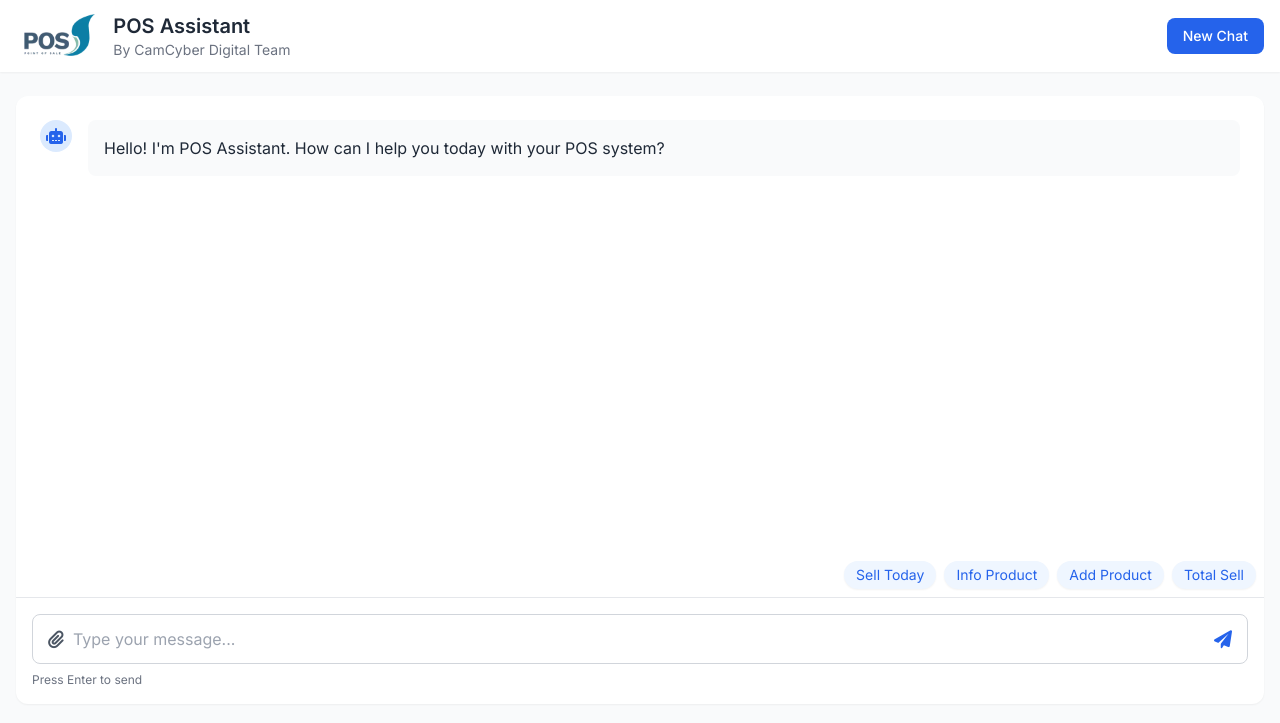
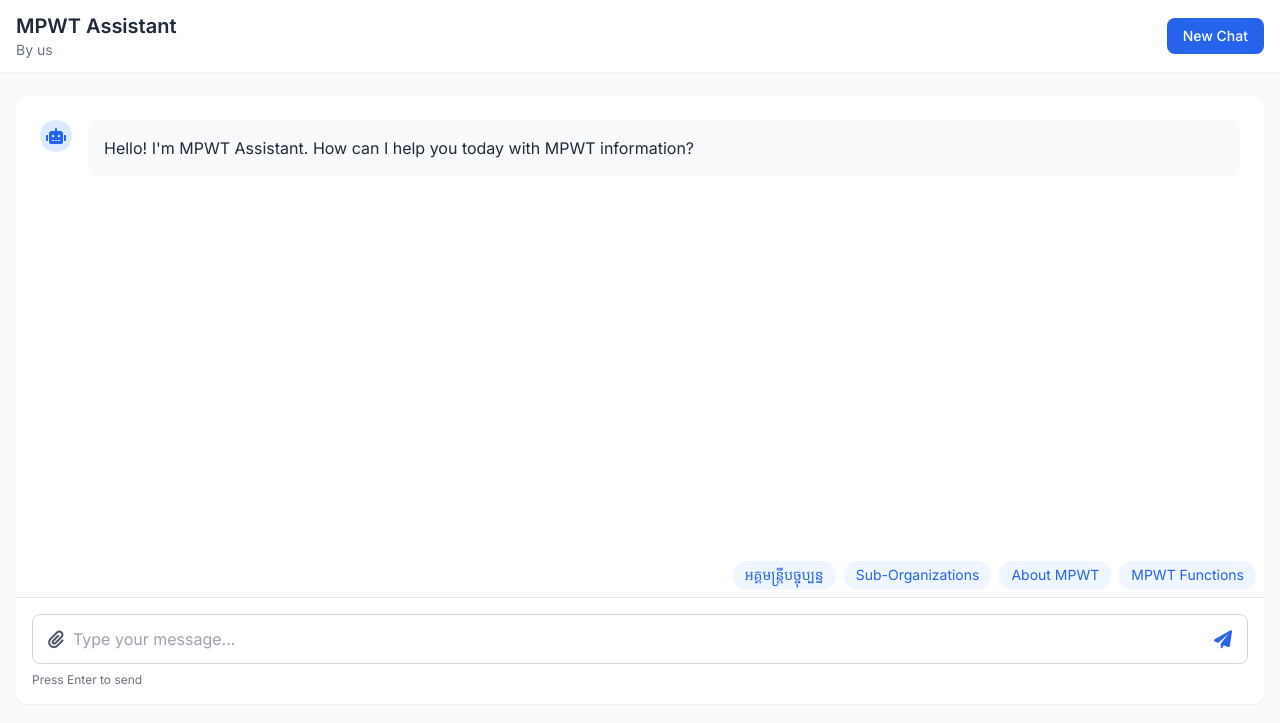
Before and after one commit to Panavath/chatbot, a FastAPI app: page / in a window 1280 px wide. Shown: the top 723 px of the page. Run offline with FastAPI, Linux system fonts and the light colour scheme; parts of the project's set-up code (start-up, migrations or seed data) failed here and were passed over; some libraries are stand-ins or nearby versions.

Commit message:
UI Changes

```diff
--- a/app/core/config.py
+++ b/app/core/config.py
@@ -9,7 +9,7 @@ class Settings(BaseSettings):
 
     API_V1_STR              : str   = "/api/v1"
 
-    API_NAME                : str   = "LLM-Agent"
+    API_NAME                : str   = "MPWT-Assistant"
     API_VERSION             : str   = "1.0"
     MODEL_NAME              : str   = config('MODEL_NAME')
 
--- a/app/templates/chat.html
+++ b/app/templates/chat.html
@@ -3,7 +3,7 @@
 <head>
     <meta charset="UTF-8">
     <meta name="viewport" content="width=device-width, initial-scale=1.0">
-    <title>POS Assistant</title>
+    <title>MPWT Assistant</title>
     <script src="https://cdn.tailwindcss.com"></script>
     <script type="module">
         import { marked } from "https://cdn.jsdelivr.net/npm/marked/lib/marked.esm.js";
@@ -47,10 +47,10 @@
         <header class="bg-white shadow-sm">
             <div class="max-w-7xl mx-auto px-4 py-3 flex items-center justify-between">
                 <div class="flex items-center space-x-3">
-                    <img src="{{ url_for('static', path='images/logo/camPOS_v2.png') }}" alt="CamCyber Logo" class="h-12 w-auto">
+                    <!-- <img src="{{ url_for('static', path='images/logo/camPOS_v2.png') }}" alt="CamCyber Logo" class="h-12 w-auto"> -->
                     <div>
-                        <h1 class="text-xl font-semibold text-gray-800">POS Assistant</h1>
-                        <p class="text-sm text-gray-500">By CamCyber Digital Team</p>
+                        <h1 class="text-xl font-semibold text-gray-800">MPWT Assistant</h1>
+                        <p class="text-sm text-gray-500">By us</p>
                     </div>
                 </div>
                 <div class="flex items-center space-x-4">
@@ -72,7 +72,7 @@
                         </div>
                         <div class="flex-1">
                             <div class="bg-gray-50 rounded-lg p-4">
-                                <p class="text-gray-800">Hello! I'm POS Assistant. How can I help you today with your POS system?</p>
+                                <p class="text-gray-800">Hello! I'm MPWT Assistant. How can I help you today with MPWT information?</p>
                             </div>
                         </div>
                     </div>
@@ -80,17 +80,17 @@
 
                 <!-- Quick Chat Buttons -->
                 <div class="flex justify-end space-x-2 p-2">
-                    <button class="quick-chat-btn bg-blue-50 hover:bg-blue-100 text-blue-600 text-sm px-3 py-1 rounded-full shadow-sm" data-message="Total Sell Today">
-                        Sell Today
+                    <button class="quick-chat-btn bg-blue-50 hover:bg-blue-100 text-blue-600 text-sm px-3 py-1 rounded-full shadow-sm" data-message="មន្ត្រីក្រសួងសាធារណការនិងដឹកជញ្ជូនបច្ចុប្បន្នគឺជានរណា?">
+                        អគ្គមន្ត្រីបច្ចុប្បន្ន
                     </button>
-                    <button class="quick-chat-btn bg-blue-50 hover:bg-blue-100 text-blue-600 text-sm px-3 py-1 rounded-full shadow-sm" data-message="Info Product">
-                        Info Product
+                    <button class="quick-chat-btn bg-blue-50 hover:bg-blue-100 text-blue-600 text-sm px-3 py-1 rounded-full shadow-sm" data-message="Tell me about MPWT sub-organizations">
+                        Sub-Organizations
                     </button>
-                    <button class="quick-chat-btn bg-blue-50 hover:bg-blue-100 text-blue-600 text-sm px-3 py-1 rounded-full shadow-sm" data-message="Add a new product to the database.">
-                        Add Product
+                    <button class="quick-chat-btn bg-blue-50 hover:bg-blue-100 text-blue-600 text-sm px-3 py-1 rounded-full shadow-sm" data-message="Tell me about MPWT">
+                        About MPWT
                     </button>
-                    <button class="quick-chat-btn bg-blue-50 hover:bg-blue-100 text-blue-600 text-sm px-3 py-1 rounded-full shadow-sm" data-message="Total Sales All Time">
-                        Total Sell
+                    <button class="quick-chat-btn bg-blue-50 hover:bg-blue-100 text-blue-600 text-sm px-3 py-1 rounded-full shadow-sm" data-message="What are MPWT's main functions?">
+                        MPWT Functions
                     </button>
                 </div>
 
@@ -131,7 +131,7 @@
     <script>
 
         let uploadedFiles = [];
-        const collectionName = "pos_files";
+        const collectionName = "mpwt_files";
 
         async function uploadFilesToChroma() {
             const collectionName = document.getElementById('collectionNameInput').value;
@@ -171,7 +171,7 @@
             const fileName = document.getElementById('fileName');
             const removeFileBtn = document.getElementById('removeFileBtn');
             const collectionNameInput = document.getElementById('collectionNameInput');
-            const collectionName = collectionNameInput ? collectionNameInput.value : 'pos_files';
+                            const collectionName = collectionNameInput ? collectionNameInput.value : 'mpwt_files';
 
 
             let currentThreadId = null;
@@ -389,7 +389,7 @@
                         </div>
                         <div class="flex-1">
                             <div class="bg-gray-50 rounded-lg p-4">
-                                <p class="text-gray-800">Hello! I'm POS Assistant. How can I help you today with your POS system?</p>
+                                <p class="text-gray-800">Hello! I'm MPWT Assistant. How can I help you today with MPWT information?</p>
                             </div>
                         </div>
                     </div>
--- a/test_query.py
+++ b/test_query.py
@@ -1,6 +1,6 @@
 from langchain_community.utilities import SQLDatabase
 
-db = SQLDatabase.from_uri("mysql+pymysql://root:@localhost:3306/pos_ai")
+db = SQLDatabase.from_uri("mysql+pymysql://root:@localhost:3306/mpwt_ai")
 
 query1 = "SELECT COUNT(*) FROM users;"
 query2 = "SELECT id, created_at FROM orders ORDER BY created_at DESC LIMIT 5;"
```
Also changed, not shown: README.md.
